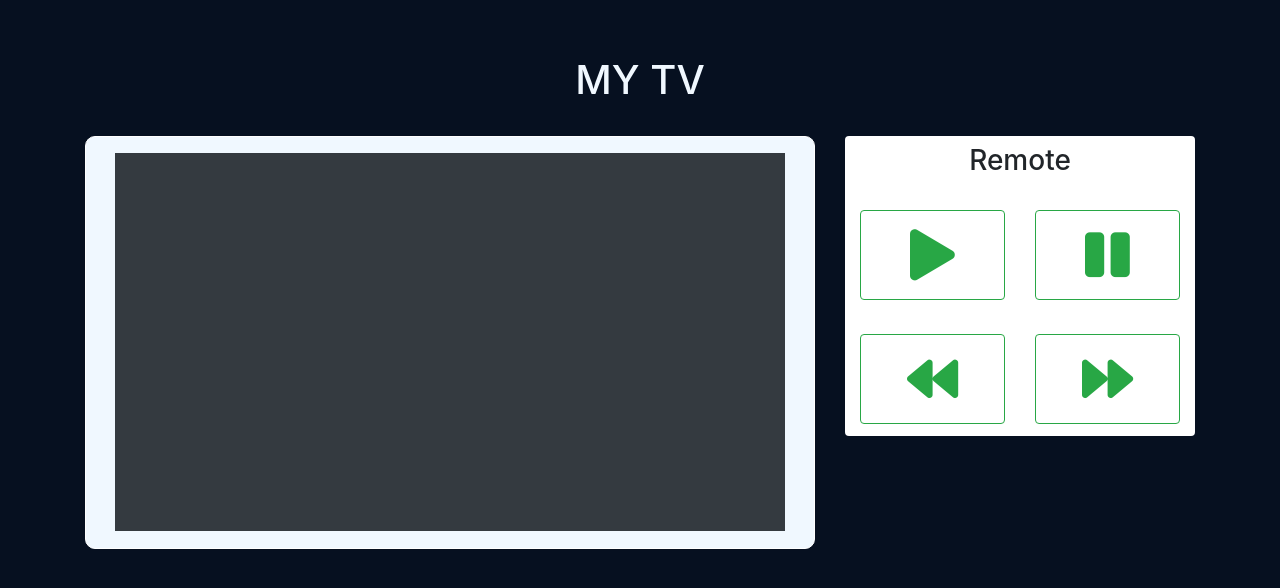
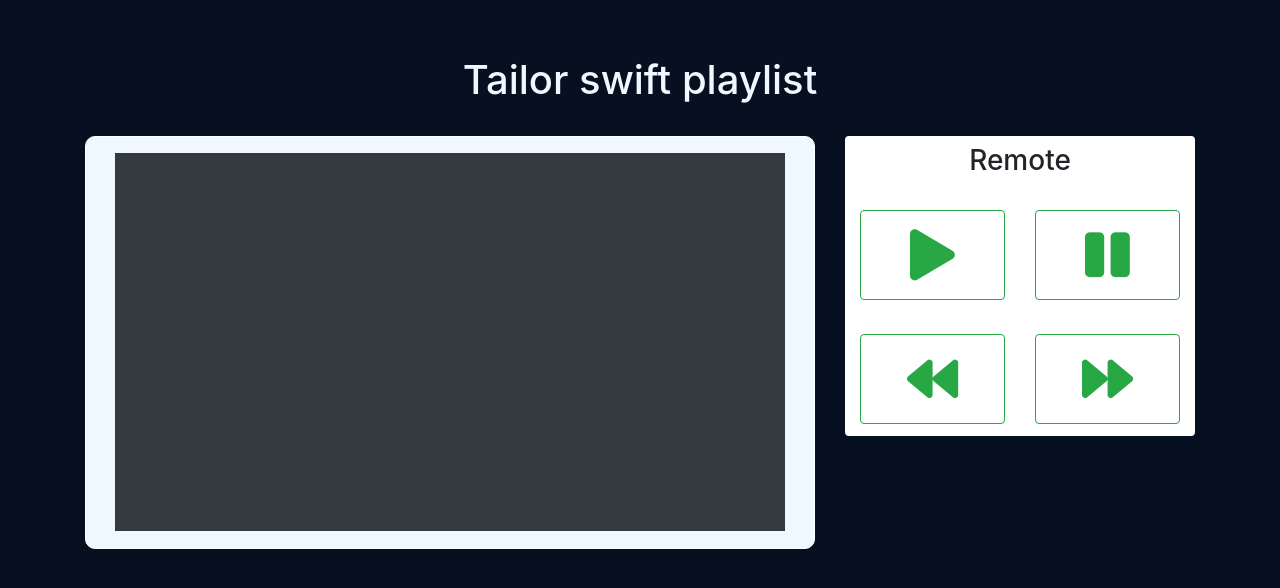
Before and after one commit to iceskatercodes/guvijs, a website built with webpack: page week10/sun/index.html in a window 1280 px wide. Built offline with nearby package versions, Linux system fonts and the light colour scheme.

Commit message:
minor fix

```diff
--- a/week10/sun/index.html
+++ b/week10/sun/index.html
@@ -14,7 +14,7 @@
     <div class="container mt-5">
         <div class="row">
             <div class="col-12 mt-2 text-center" id="heading">
-                <h1>MY TV</h1>
+                <h1>Tailor swift playlist</h1>
             </div>
             <div class="col-md-8 mt-4">
                 <div class="col-12 bg-muted border border-white" id="tv-out-layer">
```
